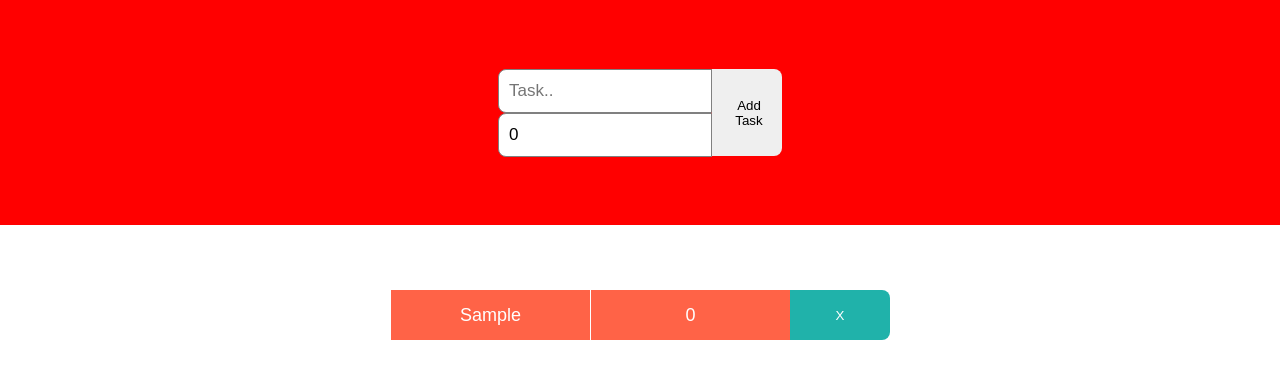
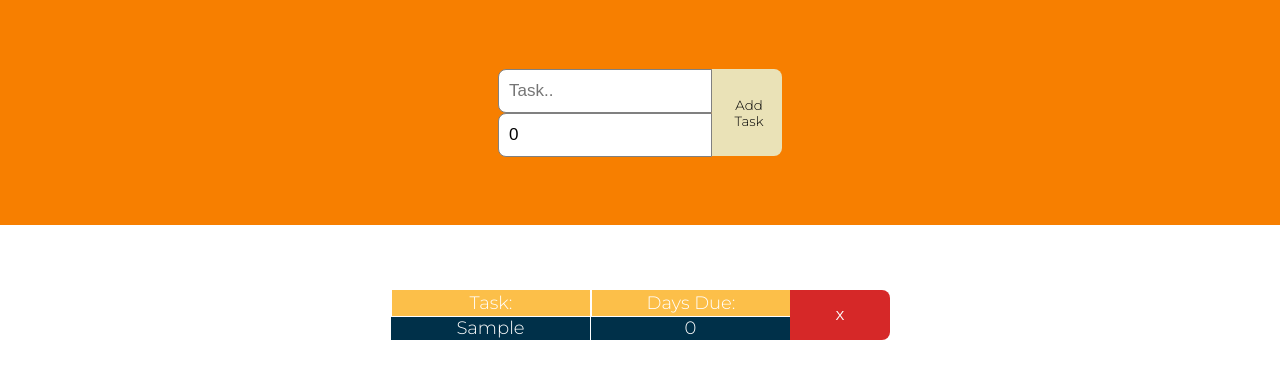
Before and after one commit to sangar3/Task-Tracker-app, a React (Create React App) app in the folder my-app/: page / in a window 1280 px wide. Both pictures are taken after typing "Sample" into the empty fields and a click on the button "Add Task". Shown: the top 378 px of the page. Built offline with nearby package versions, Linux system fonts and the light colour scheme.

Commit message:
made improvements

```diff
--- a/my-app/src/App.css
+++ b/my-app/src/App.css
@@ -1,12 +1,20 @@
+@import url('https://fonts.googleapis.com/css2?family=Montserrat:wght@300&display=swap');
+:root {
+  --CloseTaskButtonvar: #d62828;
+  --todolistitemvar: #003049;
+  --headervar: #f77f00;
+  --ItemTitlevar:#fcbf49;
+  --AddTaskButtonvar:#eae2b7;
+}
+
 .App{
     display: flex;
     align-items: center;
     flex-direction: column;
     width: 100%;
     height: 100vh;
-    font-family: Arial, Helvetica, sans-serif;
+    font-family: 'Montserrat', sans-serif;
 }
-
 
 body {
     margin: 0%;
@@ -14,7 +22,7 @@ body {
 }
 .header {
     flex: 30%;
-    background-color: red;
+    background-color: var(--headervar);
     width: 100%;
     display: flex;
     justify-content: center;
@@ -80,16 +88,28 @@ body {
     height: 100%;
     font-size: 18px;
     border-right: none;
-    background-color: tomato;
+    background-color:var(--todolistitemvar);
   }
 
   .task button {
     flex: 20%;
     height: 100%;
     border: none;
-    background-color: lightseagreen;
+    background-color:var(--CloseTaskButtonvar) ;
     border-top-right-radius: 8px;
     border-bottom-right-radius: 8px;
     color: white;
     cursor: pointer;
   }
+
+#ItemTitle1{
+  background-color:var(--ItemTitlevar)
+}
+#ItemTitle2{
+  background-color:var(--ItemTitlevar)
+}
+
+#AddTaskButton{
+  font-family: 'Montserrat', sans-serif;
+  background-color:var(--AddTaskButtonvar) ;
+}
--- a/my-app/src/App.tsx
+++ b/my-app/src/App.tsx
@@ -66,13 +66,15 @@ const App:FC = () =>  {
 
             <input
             type="number"
+            min="1"
+            max="365"
             placeholder="Deadline (DAYS).."
             name="deadline"
             onChange={handleChange}
             value={deadline}>
             </input>
           </div>
-          <button onClick={addTask}>Add Task</button>
+          <button id='AddTaskButton' onClick={addTask}>Add Task</button>
       </div>
 
       <div className="todoList">
--- a/my-app/src/Components/TodoTask.tsx
+++ b/my-app/src/Components/TodoTask.tsx
@@ -11,8 +11,8 @@ const  TodoTask = ({task, completeTask }: Props) => {
     return (
         <div className="task">
             <div className="content">
-                <span>{task.taskName}</span>
-                <span>{task.deadline}</span>
+                <span> <span id="ItemTitle1">Task:</span> {task.taskName}</span>
+                <span> <span id="ItemTitle2">Days Due:</span>  {task.deadline} </span>
             </div>
             <button onClick={() => {completeTask(task.taskName)}}>X</button>
         </div>
--- a/my-app/src/Interfaces.ts
+++ b/my-app/src/Interfaces.ts
@@ -2,6 +2,4 @@
 export interface ITask {
     taskName: string;
     deadline: number;
-
-
 }
```
